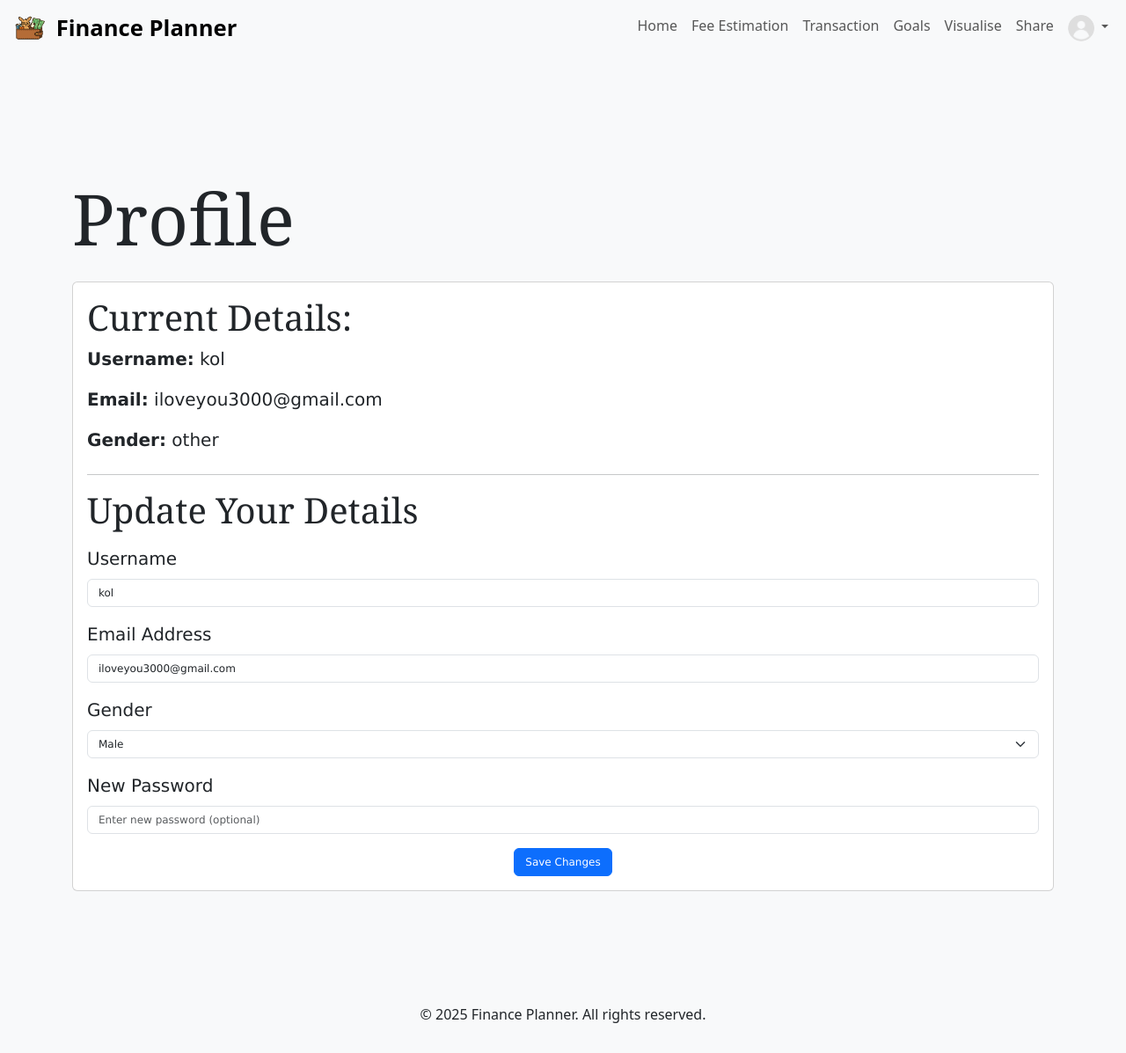
After one commit to Dave-114-P/CITS5505-finance_planner, a Flask app: page /profile in a window 1280 px wide. The commit adds this page. Shown: the whole page at 88% size. Run offline with Flask 3, Linux system fonts and the light colour scheme; a user stored in the database is signed in; data comes from the database, SQL or seed files in the repository; both versions use the stored data as it was after the commit; data that the repository does not hold is empty.

Commit message:
adding profile option to change details and update password

```diff
--- a/app/__init__.py
+++ b/app/__init__.py
@@ -43,7 +43,8 @@ def create_app():
     migrate.init_app(app, db)
 
     # Import and register blueprints (routes)
-    from app.routes import main, auth, upload, goals, visualise, share, estimation, transaction, api, income
+    from app.routes import main, auth, upload, goals, visualise, share, estimation, transaction, api, income, profile
+    app.register_blueprint(profile.bp)  # Register the profile blueprint
     app.register_blueprint(main.bp)
     app.register_blueprint(auth.bp)
     app.register_blueprint(upload.bp)
--- /dev/null
+++ b/app/forms/profileform.py
@@ -0,0 +1,10 @@
+from flask_wtf import FlaskForm
+from wtforms import StringField, SelectField, PasswordField, SubmitField
+from wtforms.validators import DataRequired, Email, Optional
+
+class ProfileForm(FlaskForm):
+    username = StringField('Username', validators=[DataRequired()])
+    email = StringField('Email', validators=[DataRequired(), Email()])
+    gender = SelectField('Gender', choices=[('male', 'Male'), ('female', 'Female'), ('other', 'Prefer not to say')], validators=[DataRequired()])
+    password = PasswordField('New Password', validators=[Optional()])
+    submit = SubmitField('Save')
--- /dev/null
+++ b/app/routes/profile.py
@@ -0,0 +1,30 @@
+from flask import Blueprint, render_template, redirect, url_for, flash
+from flask_login import login_required, current_user
+from app.forms.profileform import ProfileForm
+from app import db  # Import the database instance
+
+bp = Blueprint('profile', __name__, template_folder='templates')
+
+@bp.route('/profile', methods=['GET', 'POST'])
+@login_required
+def profile():
+    form = ProfileForm()
+    success_message = None
+
+    if form.validate_on_submit():
+        # Update user details
+        current_user.username = form.username.data
+        current_user.email = form.email.data
+        current_user.gender = form.gender.data
+
+        if form.password.data:
+            current_user.set_password(form.password.data)  # Use the set_password method
+
+        # Save changes to the database
+        db.session.commit()
+
+        # Flash success message
+        flash('Profile updated successfully!', 'success')
+        success_message = 'Profile updated successfully!'
+
+    return render_template('profile.html', form=form, success_message=success_message)
--- a/app/templates/base.html
+++ b/app/templates/base.html
@@ -45,10 +45,25 @@
                         <li class="nav-item {% if request.endpoint == 'goals.goals' %}myActive{% endif %}"><a class="nav-link" href="{{ url_for('goals.goals') }}">Goals</a></li>
                         <li class="nav-item {% if request.endpoint == 'visualise.visualise' %}myActive{% endif %}"><a class="nav-link" href="{{ url_for('visualise.visualise') }}">Visualise</a></li>
                         <li class="nav-item {% if request.endpoint == 'share.share' %}myActive{% endif %}"><a class="nav-link" href="{{ url_for('share.share') }}">Share</a></li>
-                        <li class="nav-item {% if request.endpoint == 'auth.logout' %}myActive{% endif %}"><a class="nav-link" href="{{ url_for('auth.logout') }}">Logout</a></li>
+                        <li class="nav-item dropdown">
+                            <a class="nav-link dropdown-toggle" href="#" id="userDropdown" role="button" data-bs-toggle="dropdown" aria-expanded="false">
+                                {% if current_user.gender == "male" %}
+                                    <img src="{{ url_for('static', filename='image/user-icon-male.png') }}" alt="User Image" class="rounded-circle" width="30" height="30">
+                                {% elif current_user.gender == "female" %}
+                                    <img src="{{ url_for('static', filename='image/user-icon-female.png') }}" alt="User Image" class="rounded-circle" width="30" height="30">
+                                {% else %}
+                                    <img src="{{ url_for('static', filename='image/user-icon.png') }}" alt="User Image" class="rounded-circle" width="30" height="30">
+                                {% endif %}
+                            </a>
+                            <ul class="dropdown-menu dropdown-menu-end" aria-labelledby="userDropdown">
+                                <li><a class="dropdown-item" href="{{ url_for('main.profile') }}">Profile</a></li>
+                                <li><hr class="dropdown-divider"></li>
+                                <li><a class="dropdown-item" href="{{ url_for('auth.logout') }}">Sign Out</a></li>
+                            </ul>
+                        </li>
                     {% else %}
-                        <li class="nav-item skip"><a class="nav-link" href="{{ url_for('auth.login') }}">Login</a></li>
-                        <li class="nav-item skip"><a class="nav-link" href="{{ url_for('auth.register') }}">Register</a></li>
+                        <li class="nav-item"><a class="nav-link" href="{{ url_for('auth.login') }}">Login</a></li>
+                        <li class="nav-item"><a class="nav-link" href="{{ url_for('auth.register') }}">Register</a></li>
                     {% endif %}
                 </ul>
             </div>
--- /dev/null
+++ b/app/templates/profile.html
@@ -0,0 +1,54 @@
+{% extends "base.html" %}
+{% block title %}Profile{% endblock %}
+
+{% block content %}
+<div class="container mt-5">
+    <h1 class="mb-4 header_font" style="font-size: 10vh;">Profile</h1>
+    <div class="card">
+        <div class="card-body">
+            <!-- Display Current User Info -->
+            <div class="mb-4">
+                <h5 class="header_font" style="font-size: 5vh;">Current Details:</h5>
+                <p class="text_font" style="font-size: 2.5vh;"><strong>Username:</strong> {{ current_user.username }}</p>
+                <p class="text_font" style="font-size: 2.5vh;"><strong>Email:</strong> {{ current_user.email }}</p>
+                <p class="text_font" style="font-size: 2.5vh;"><strong>Gender:</strong> {{ current_user.gender }}</p>
+            </div>
+            <hr>
+            <!-- Form to Update User Info -->
+            <h5 class="mb-3 header_font" style="font-size: 5vh;">Update Your Details</h5>
+            <form method="POST" action="{{ url_for('profile.profile') }}">
+                {{ form.hidden_tag() }} <!-- CSRF Token -->
+
+                <div class="mb-3">
+                    <label for="username" class="form-label text_font" style="font-size: 2.5vh;">Username</label>
+                    {{ form.username(class="form-control text_font", id="username", value=current_user.username) }}
+                </div>
+
+                <div class="mb-3">
+                    <label for="email" class="form-label text_font" style="font-size: 2.5vh;">Email Address</label>
+                    {{ form.email(class="form-control text_font", id="email", value=current_user.email) }}
+                </div>
+
+                <div class="mb-3">
+                    <label for="gender" class="form-label text_font" style="font-size: 2.5vh;">Gender</label>
+                    {{ form.gender(class="form-select text_font", id="gender", value=current_user.gender) }}
+                </div>
+
+                <div class="mb-3">
+                    <label for="password" class="form-label text_font" style="font-size: 2.5vh;">New Password</label>
+                    {{ form.password(class="form-control text_font", id="password", placeholder="Enter new password (optional)") }}
+                </div>
+
+                <div class="text-center">
+                    <button type="submit" class="btn btn-primary text_font">Save Changes</button>
+                </div>
+            </form>
+        </div>
+    </div>
+    {% if success_message %}
+        <div class="alert alert-success mt-3">
+            {{ success_message }}
+        </div>
+    {% endif %}
+</div>
+{% endblock %}
```
Also changed, not shown: app/models/user.py (+9 -0 lines), app/routes/main.py (+7 -1 lines), app/static/image/user-icon-female.png (added), app/static/image/user-icon-male.png (added), app/static/image/user-icon.png (added), instance/finance.db.
